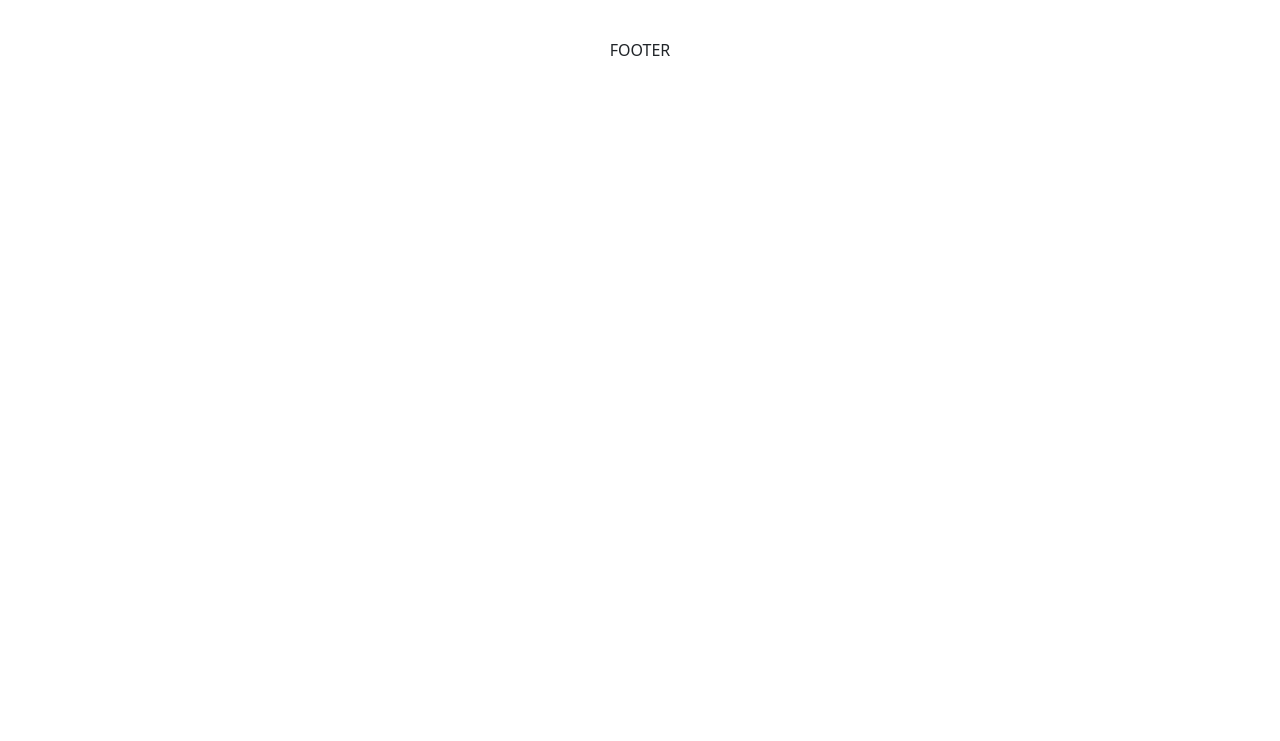
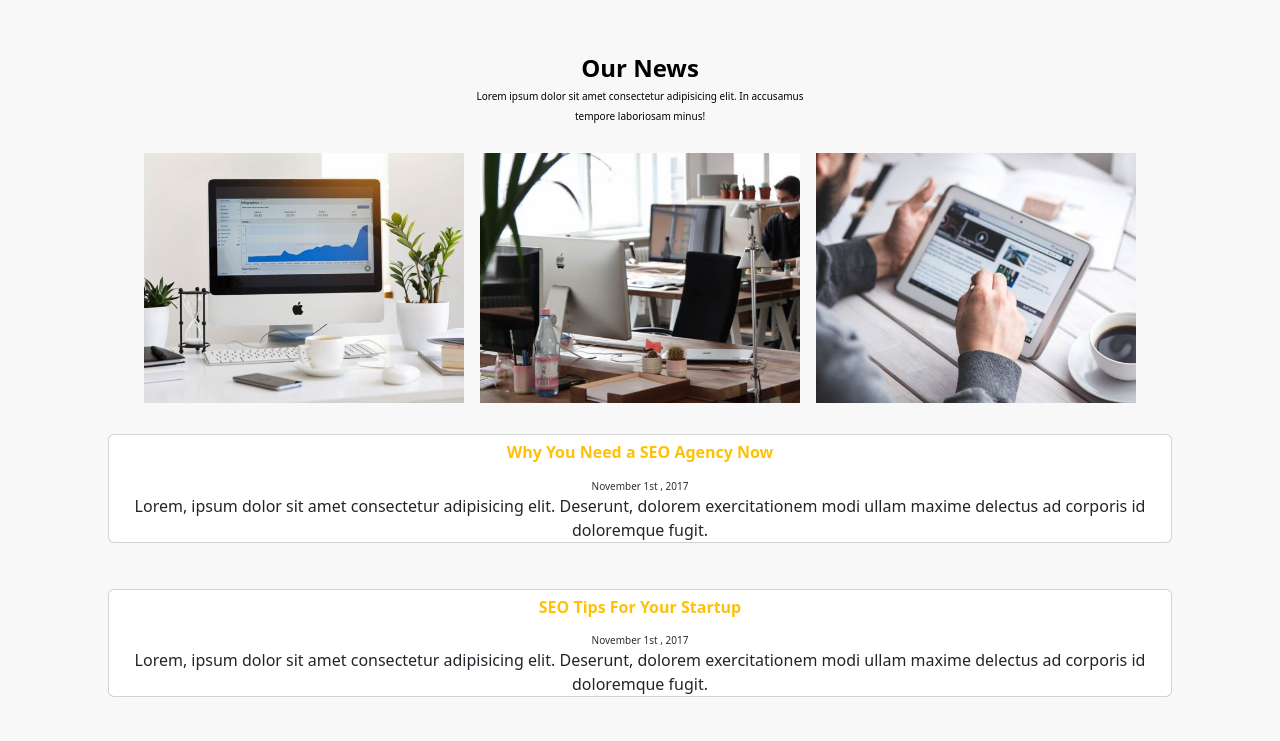
Before and after one commit to SimonaCaruso87/proj-html-vuejs, a Vue app: page / in a window 1280 px wide. Shown: the part 3732-4473 px from the top of the page. Before the commit the page ends 3834 px from the top, so only its background shows below. Built offline with nearby package versions, Linux system fonts and the light colour scheme.

Commit message:
new component

```diff
--- a/src/App.vue
+++ b/src/App.vue
@@ -8,6 +8,7 @@ import ButtonComponentWhite from './components/ButtonComponentWhite.vue';
 import SectionServiceComponent from './components/SectionServiceComponent.vue';
 import SectionOurWorkComponent from './components/SectionOurWorkComponent.vue';
 import SectionOurPlanComponent from './components/SectionOurPlanComponent.vue';
+import SectionOurNewsComponent from './components/SectionOurNewsComponent.vue';
 import axios from 'axios';
 import { store } from './store.js';
 
@@ -23,6 +24,7 @@ export default{
      SectionServiceComponent ,
      SectionOurWorkComponent ,
      SectionOurPlanComponent ,
+     SectionOurNewsComponent ,
   },
   data(){
     return{
@@ -47,6 +49,8 @@ export default{
 
 <SectionOurPlanComponent />
 
+<SectionOurNewsComponent />
+
 <FooterComponent />
 
 
--- /dev/null
+++ b/src/components/SectionOurNewsComponent.vue
@@ -0,0 +1,109 @@
+<script>
+
+import { store } from '../store.js';
+import ButtonComponent from './ButtonComponent.vue';
+
+
+export default{
+    name: "SectionOurNewsComponent",
+    components:{
+        ButtonComponent
+    },
+    data(){
+        return{
+          store ,
+          imgArray:[
+            {
+              textImg:"../assets/img/related-service-4-700x441.jpg"
+
+            },
+            {
+              textImg:"../assets/img/related-service-2-700x441.jpg"
+
+            },
+            {
+              textImg:"../assets/img/blog-post-6-700x441.jpg"
+
+            },
+           ],
+           textArray:[
+            {
+               textTitle:"Why You Need a SEO Agency Now" ,
+               textDate: " November 1st , 2017" ,
+               text:"Lorem, ipsum dolor sit amet consectetur adipisicing elit. Deserunt, dolorem exercitationem modi ullam maxime delectus ad corporis id doloremque fugit."
+            },
+            {
+               textTitle:"SEO Tips For Your Startup" ,
+               textDate: " November 1st , 2017" ,
+               text:"Lorem, ipsum dolor sit amet consectetur adipisicing elit. Deserunt, dolorem exercitationem modi ullam maxime delectus ad corporis id doloremque fugit."
+            },
+            {
+               textTitle:"Image Optimization For Your Site" ,
+               textDate: " November 1st , 2017" ,
+               text:"Lorem, ipsum dolor sit amet consectetur adipisicing elit. Deserunt, dolorem exercitationem modi ullam maxime delectus ad corporis id doloremque fugit."
+            },
+          ]
+        }
+    },
+    methods:{
+        getImgPath:(imgSrc) => {
+            return new URL(imgSrc,
+            import.meta.url).href;
+        },
+    }
+}
+</script>
+
+<template>
+    <section class="p-5">
+        <!-- Title Section Main Component Our Work -->
+        <div class="text-center text-black pt-2">
+            <h4 class="fw-bold">Our News</h4>
+            <h6 class="font-size">Lorem ipsum dolor sit amet consectetur adipisicing elit. In accusamus</h6>
+            <h6 class="font-size">tempore laboriosam minus!</h6>
+        </div>
+        <!-- Container Card -->
+        <div class="container size" style="width: 1300px;">
+        <!-- Numero 6 Card in array -->
+            <div v-for="(image , i) in imgArray" :key="i" class="card container-card m-2" style="height:250px; width:320px; border:0px;">
+                <img :src="getImgPath(image.textImg)" alt="blog-post" class="h-100 object-fit-cover">
+            </div>
+            <div  class="container size" v-for="(textsArray , i) in textArray" :key="i">
+                <div class="card container-card m-2">
+                    <h6 class="text-warning fw-bold p-2">{{ textsArray.textTitle }}</h6>
+                        <div class="text-secondary-emphasis font-size ">{{ textsArray.textDate }}</div>
+                        <div>{{ textsArray.text }}</div>
+                </div>
+            </div>
+        </div>
+        <div class="d-flex justify-content-center pt-3 pb-5">
+            <ButtonComponent style="width:140px ; height:40px; font-size: 10px;" :textButton="'GO TO NEWS'"/>
+        </div>
+    </section>
+</template>
+
+<style lang="scss" scoped>
+
+@use "../assets/scss/partials/mixins" as *;
+@use "../assets/scss/main.scss" as *;
+@use "../assets/scss/partials/variables.scss" as*;
+
+section{
+    background-color: $second-color-bg;
+    height: 800px;
+
+    .font-size{
+       font-size: 10px;
+    }
+
+    .size{
+        text-align: center;
+        display:flex;
+        flex-wrap: wrap;
+        justify-content:center;
+        align-items:center;
+        padding:15px;
+    }
+}
+
+</style>
```
